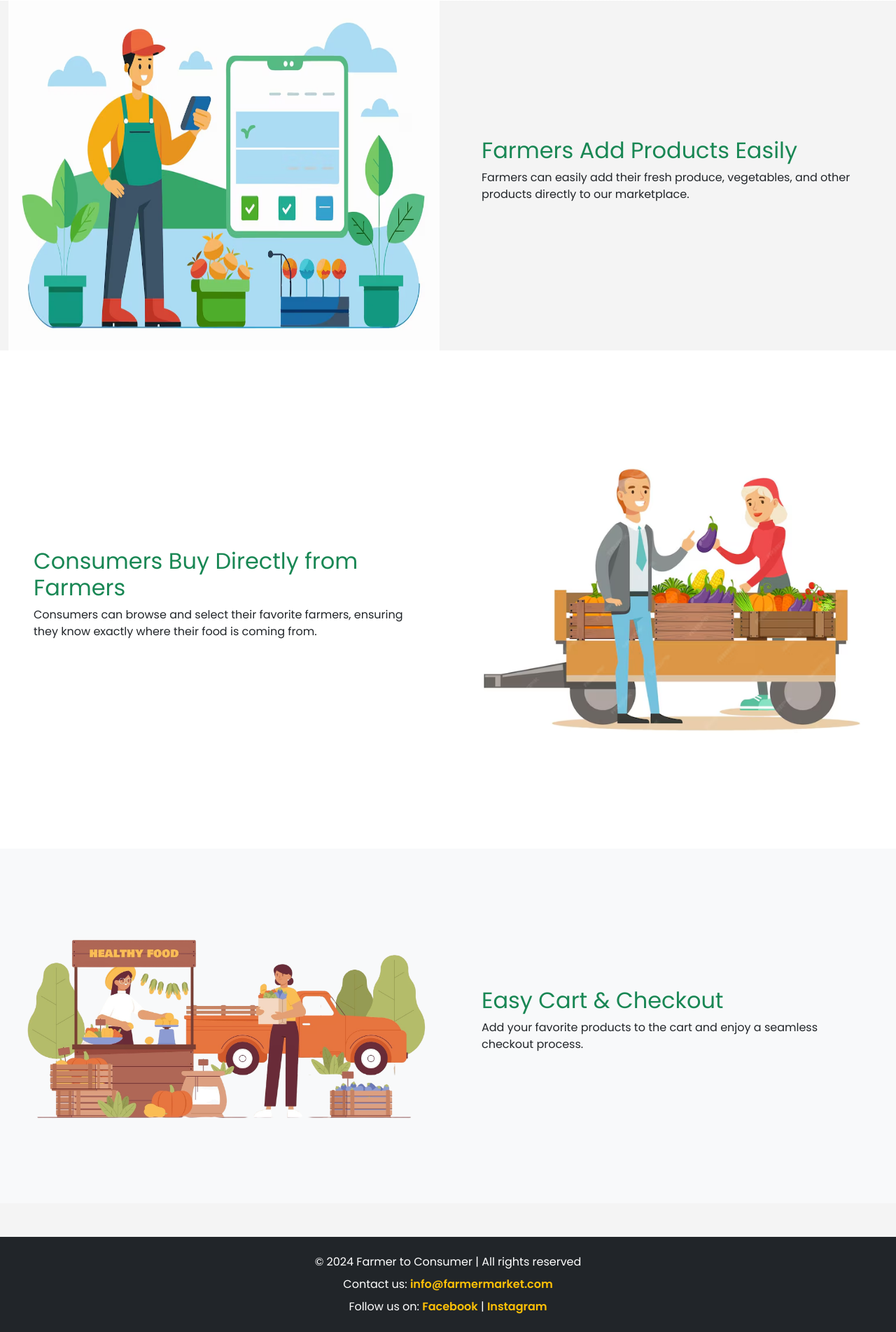
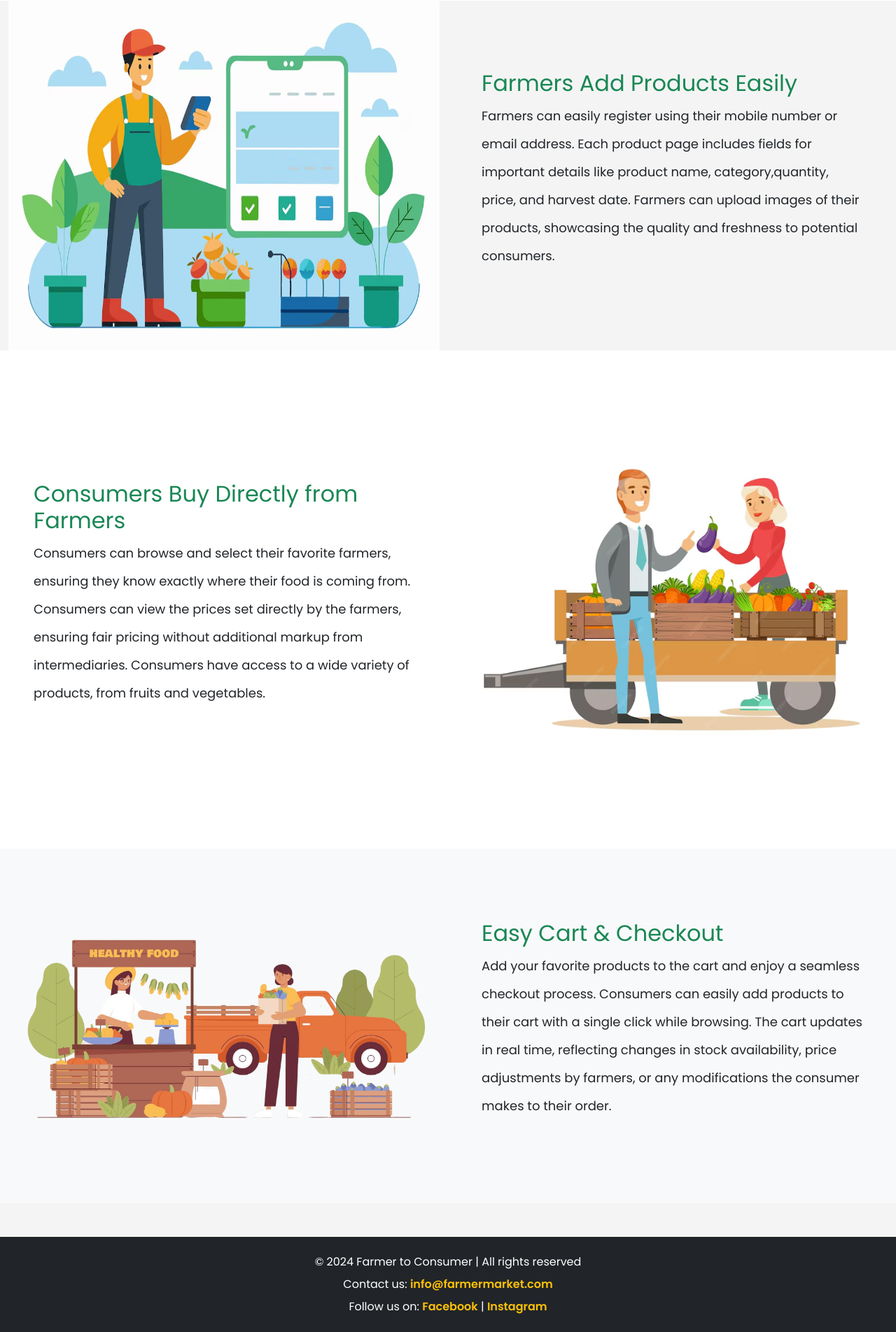
Before and after one commit to SJenush/FarmerConsumerDirectInteraction, a PHP site: page / in a window 1280 px wide. Shown: the part 446-2350 px from the top of the page at 70% size. Run offline with PHP 8.4, Linux system fonts and the light colour scheme; the visitor is signed in with stand-in values (Sample User, id 1); some libraries are stand-ins or nearby versions.

Commit message:
content added

```diff
--- a/index.php
+++ b/index.php
@@ -51,7 +51,10 @@
                 </div>
                 <div class="col-md-6 text-center text-md-start p-5">
                     <h2 class="text-success">Farmers Add Products Easily</h2>
-                    <p>Farmers can easily add their fresh produce, vegetables, and other products directly to our marketplace.</p>
+                    <p class="para">Farmers can easily register using their mobile number or email address.
+                       Each product page includes fields for important details like product name, category,quantity, price, and harvest date.
+                       Farmers can upload images of their products, showcasing the quality and freshness to potential consumers.
+                    </p>
                 </div>
             </div>
         </div>
@@ -66,7 +69,10 @@
                 </div>
                 <div class="col-md-6 text-center text-md-start p-5 order-md-1">
                     <h2 class="text-success">Consumers Buy Directly from Farmers</h2>
-                    <p>Consumers can browse and select their favorite farmers, ensuring they know exactly where their food is coming from.</p>
+                    <p class="para">Consumers can browse and select their favorite farmers, ensuring they know exactly where their food is coming from.
+                        Consumers can view the prices set directly by the farmers, ensuring fair pricing without additional markup from intermediaries.
+                        Consumers have access to a wide variety of products, from fruits and vegetables.
+                    </p>
                 </div>
             </div>
         </div>
@@ -77,11 +83,14 @@
         <div class="container-fluid">
             <div class="row align-items-center">
                 <div class="col-md-6">
-                    <img src="static/img/cart.png" alt="Cart and checkout" class="img-fluid w-100">
+                    <img src="static/img/cart.png" alt="Cart and checkout" class="img-fluid w-100 homeimg">
                 </div>
                 <div class="col-md-6 text-center text-md-start p-5">
                     <h2 class="text-success">Easy Cart & Checkout</h2>
-                    <p>Add your favorite products to the cart and enjoy a seamless checkout process.</p>
+                    <p class="para">Add your favorite products to the cart and enjoy a seamless checkout process.
+                    Consumers can easily add products to their cart with a single click while browsing.
+                    The cart updates in real time, reflecting changes in stock availability, price adjustments by farmers, or any modifications the consumer makes to their order.
+                    </p>
                 </div>
             </div>
         </div>
--- a/static/css/index_style.css
+++ b/static/css/index_style.css
@@ -154,3 +154,11 @@ footer a:hover {
 .addimg{
     height: 500px;
 }
+.para{
+    line-height: 40px;
+    font-size: large;
+}
+.homeing{
+    border-top-left-radius: 15px;
+    border-top-right-radius: 10px ;
+}
```
